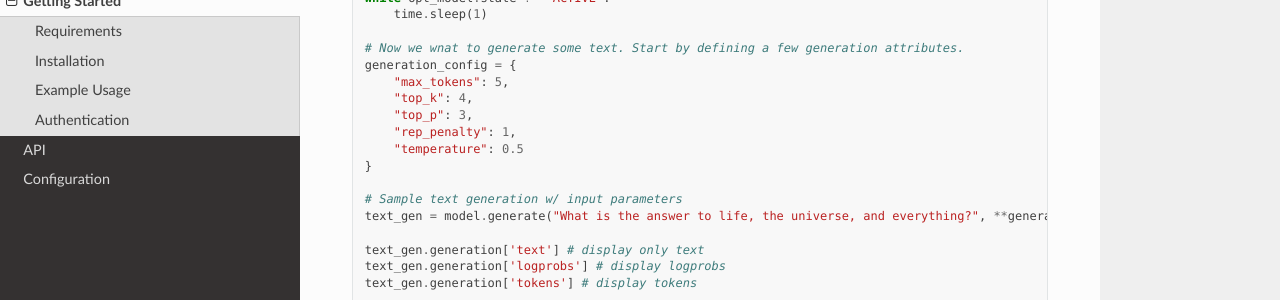
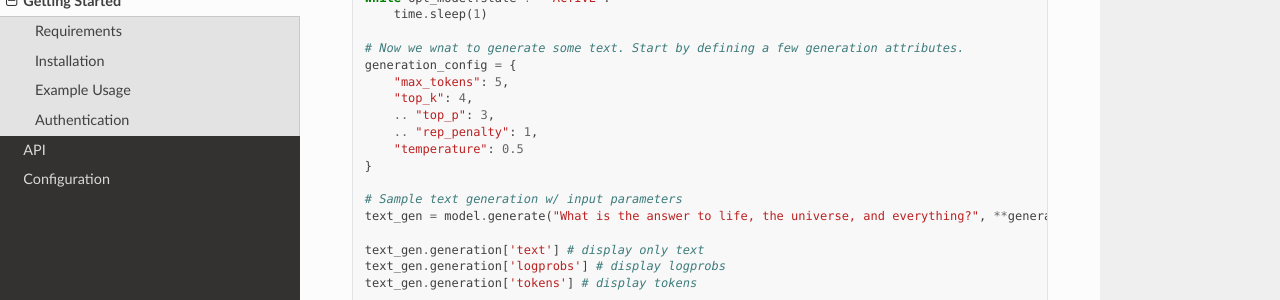
Before and after one commit to VectorInstitute/kaleidoscope-sdk, a Sphinx documentation site: the page built from docs/getting_started.rst, in a window 1280 px wide and 900 px high, scrolled down 894 px. Shown: the part 152-452 px from the top of the window. Built offline with Sphinx 7.4.7 and the Read the Docs theme 2.0.0, drawn with Linux system fonts in a browser that asks for light colours.

```diff
--- a/docs/getting_started.rst
+++ b/docs/getting_started.rst
@@ -58,8 +58,8 @@
     generation_config = {
         "max_tokens": 5,
         "top_k": 4,
-        "top_p": 3,
-        "rep_penalty": 1,
+        .. "top_p": 3,
+        .. "rep_penalty": 1,
         "temperature": 0.5
     }
 
```
Also changed, not shown: README.md (+1 -1 lines).
